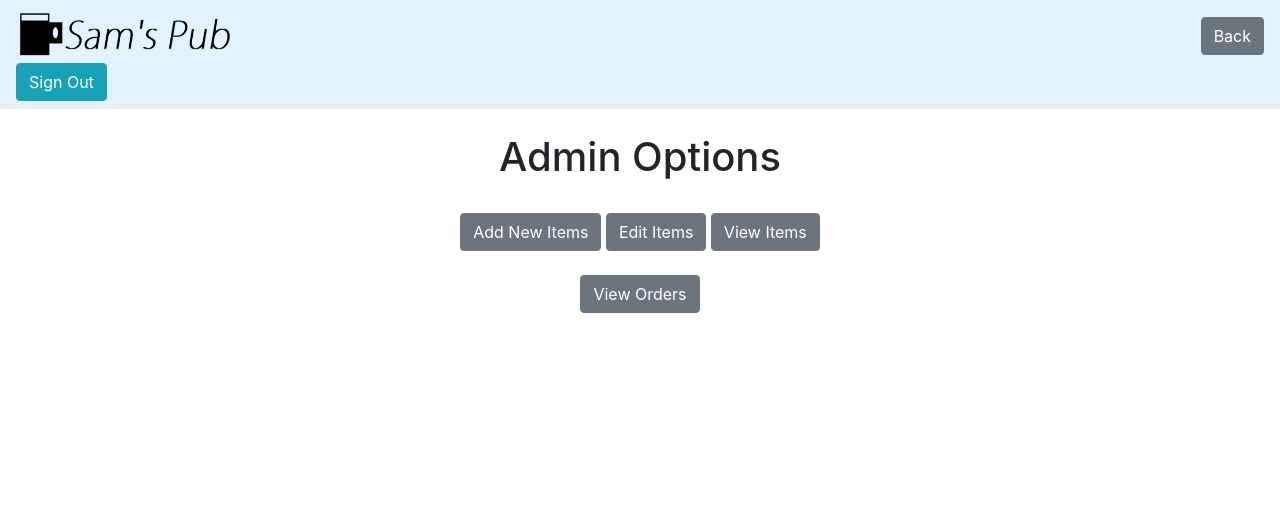
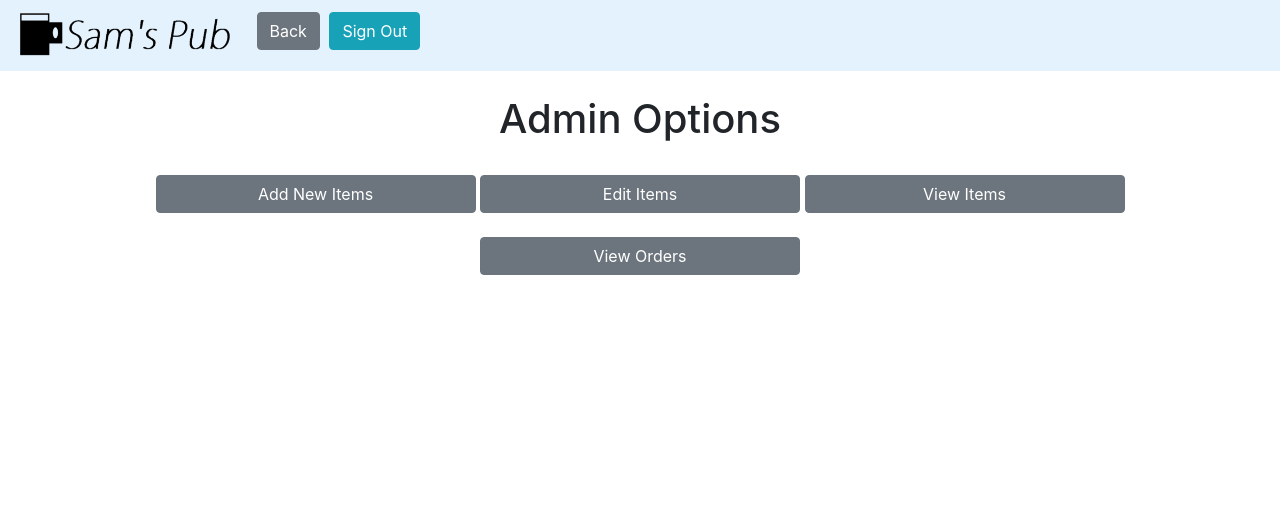
Before and after one commit to SamuelJordan101/ISAD251, a PHP site: page /admin.php in a window 1280 px wide. Shown: the top 512 px of the page. Run offline with PHP 8.4, Linux system fonts and the light colour scheme.

Commit message:
Buttons
changed header and made buttons bigger based on user feedback

```diff
--- a/Code/PubApplication/public/admin.php
+++ b/Code/PubApplication/public/admin.php
@@ -7,10 +7,10 @@ include_once 'header.php';
 
 <body style="text-align: center">
     <br><h1>Admin Options</h1><br>
-    <button type="button" class="btn btn-secondary" onclick="window.location.href = 'adminitemnew';">Add New Items</button>
-    <button type="button" class="btn btn-secondary" onclick="window.location.href = 'adminitemedit';">Edit Items</button>
-    <button type="button" class="btn btn-secondary" onclick="window.location.href = 'adminitemview';">View Items</button><br><br>
-    <button type="button" class="btn btn-secondary" onclick="window.location.href = 'adminview';">View Orders</button>
+    <button type="button" class="w-25 btn btn-secondary" onclick="window.location.href = 'adminitemnew';">Add New Items</button>
+    <button type="button" class="w-25 btn btn-secondary" onclick="window.location.href = 'adminitemedit';">Edit Items</button>
+    <button type="button" class="w-25 btn btn-secondary" onclick="window.location.href = 'adminitemview';">View Items</button><br><br>
+    <button type="button" class="w-25 btn btn-secondary" onclick="window.location.href = 'adminview';">View Orders</button>
 </body>
 
 <?php
--- a/Code/PubApplication/public/header.php
+++ b/Code/PubApplication/public/header.php
@@ -30,10 +30,12 @@ date_default_timezone_set('Europe/London');
 </style>
 <body>
 <nav class="navbar navbar-light" style="background-color: #e3f2fd;">
+    <div class="row-fluid">
     <a class="navbar-brand" href="javascript:history.back()"><img src="../assets/img/samspub.png"
                                                                   class="d-inline-block align-top"
                                                                   width="220px" height="45px"></a>
-    <a href="javascript:history.back()" class="btn btn-secondary" role="button" style="margin-left: 70%">Back</a>
-    <a href="login.php" class="btn btn-info" role="button">Sign Out</a>
+    <a href="javascript:history.back()" class="pull-right btn btn-secondary" role="button">Back</a>
+    <a href="login.php" class="pull-right btn btn-info" style="margin-left: 5px;" role="button">Sign Out</a>
+    </div>
 </nav>
 </body>
```
Also changed, not shown: Code/PubApplication/public/index.php (+4 -4 lines).
